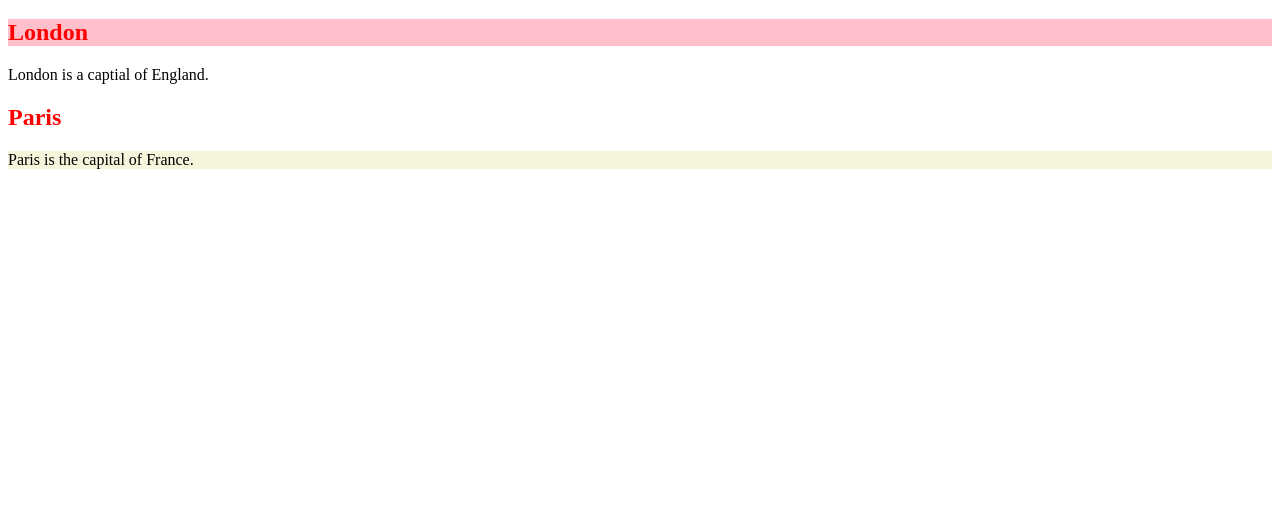
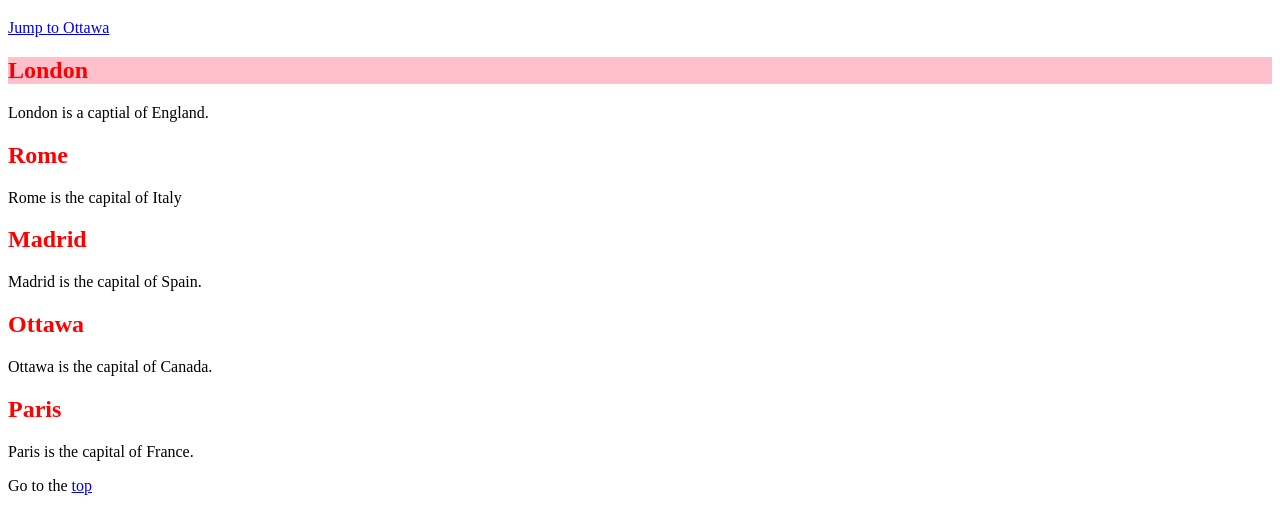
Before and after one commit to Reohna/Week5, a plain HTML site: page index.html in a window 1280 px wide. Shown: the part 61-590 px from the top of the page. Drawn offline with Linux system fonts and the light colour scheme.

Commit message:
add link to ottawa and top

```diff
--- a/index.html
+++ b/index.html
@@ -7,16 +7,30 @@
 
   <body>
     <header>
-      <h1 class="heading">Capitals</h1>
+      <h1 class="heading" id="top">Capitals</h1>
     </header>
     <main>
+    <p><a href="#ottawa">Jump to Ottawa</a></p>
       <section>
         <h2 class="heading" id="london">London</h2>
         <p>London is a captial of England.</p>
       </section>
       <section>
+        <h2 class="heading">Rome</h2>
+        <p class="">Rome is the capital of Italy</p>
+      </section>
+      <section>
+        <h2 class="heading">Madrid</h2>
+        <p class="">Madrid is the capital of Spain.</p>
+      </section>
+      <section>
+        <h2 class="heading" id="ottawa">Ottawa</h2>
+        <p class="">Ottawa is the capital of Canada.</p>
+      </section>
+      <section>
         <h2 class="heading">Paris</h2>
-        <p class="paris-paragraph">Paris is the capital of France.</p>
+        <p class="">Paris is the capital of France.</p>
+        <p>Go to the <a href="#top">top</a></p>
       </section>
     </main>
   </body>
```
